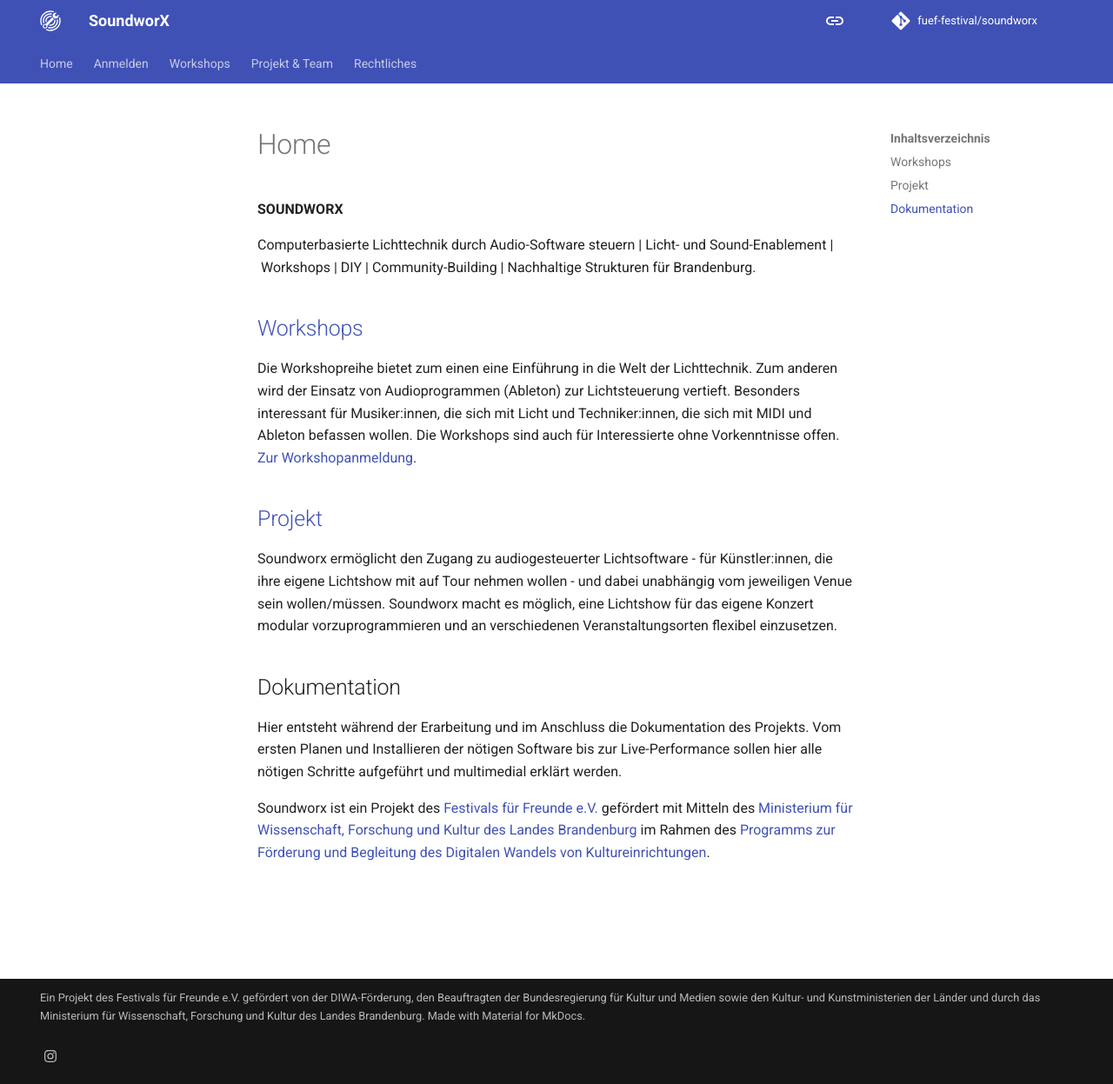
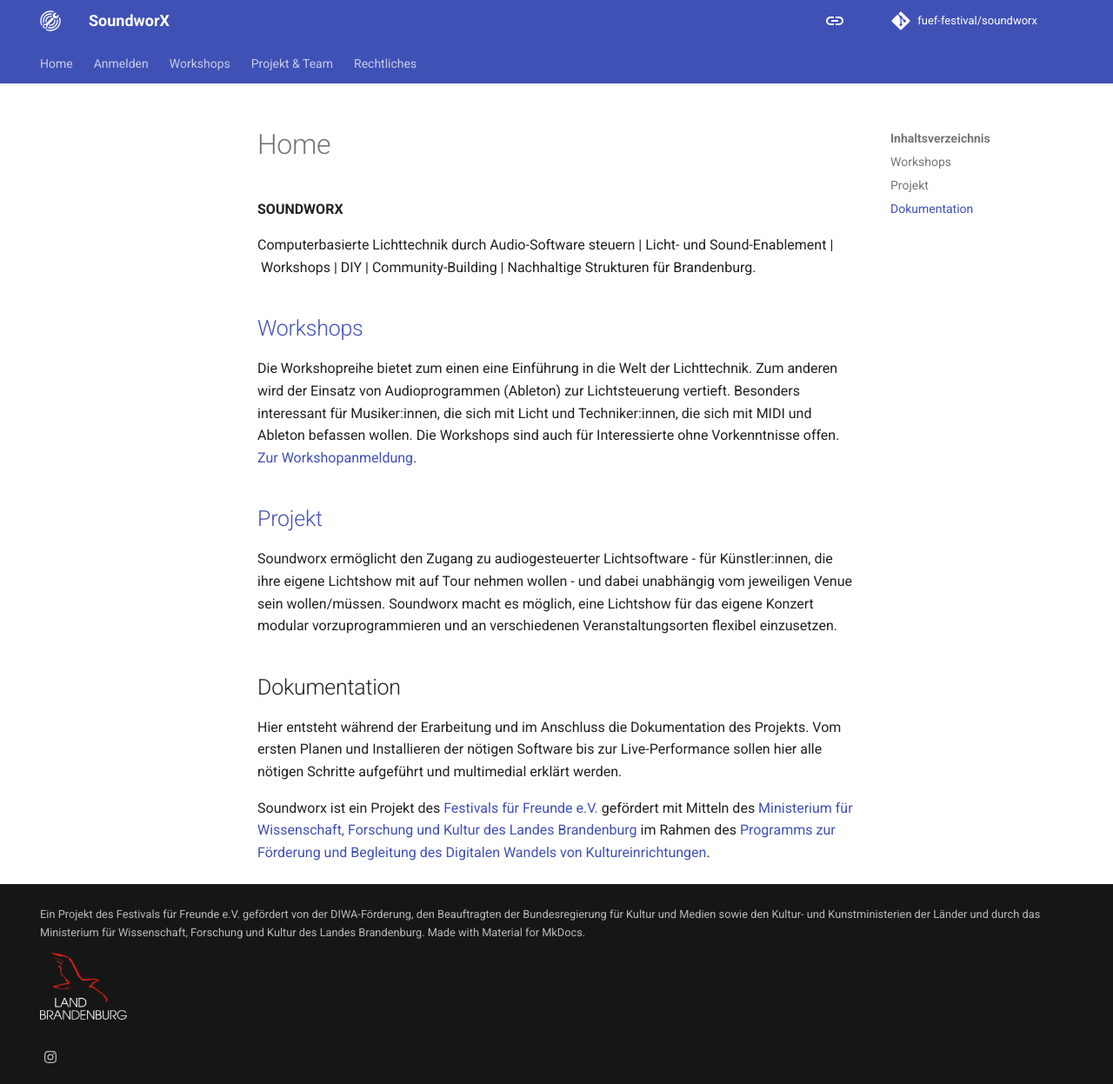
Before and after one commit to fuef-festival/soundworx, an MkDocs documentation site: the page built from docs/README.md, in a window 1280 px wide and 1247 px high. Shown: the whole window at 87% size. Built offline with MkDocs 1.6.1 and Material for MkDocs 9.7.7, drawn with Linux system fonts in a browser that asks for light colours; plug-ins that fetch from the network failed and are left out; comment, search, counter and statistics services are not loaded.

Commit message:
brandenburg logo added

```diff
--- a/mkdocs.yml
+++ b/mkdocs.yml
@@ -51,4 +51,4 @@
 
 repo_url: https://github.com/fuef-festival/soundworx
 repo_name: fuef-festival/soundworx
-copyright: Ein Projekt des <a href="http://www.festivalfuerfreunde.de/">Festivals für Freunde e.V.</a> gefördert von der DIWA-Förderung, den Beauftragten der Bundesregierung für Kultur und Medien sowie den Kultur- und Kunstministerien der Länder und durch das Ministerium für Wissenschaft, Forschung und Kultur des Landes Brandenburg. Made with Material for MkDocs.
+copyright: <p>Ein Projekt des <a href="http://www.festivalfuerfreunde.de/">Festivals für Freunde e.V.</a> gefördert von der DIWA-Förderung, den Beauftragten der Bundesregierung für Kultur und Medien sowie den Kultur- und Kunstministerien der Länder und durch das Ministerium für Wissenschaft, Forschung und Kultur des Landes Brandenburg. Made with Material for MkDocs.</p> <img src="brandenburg.png" />
```
Also changed, not shown: docs/brandenburg.png (added).
